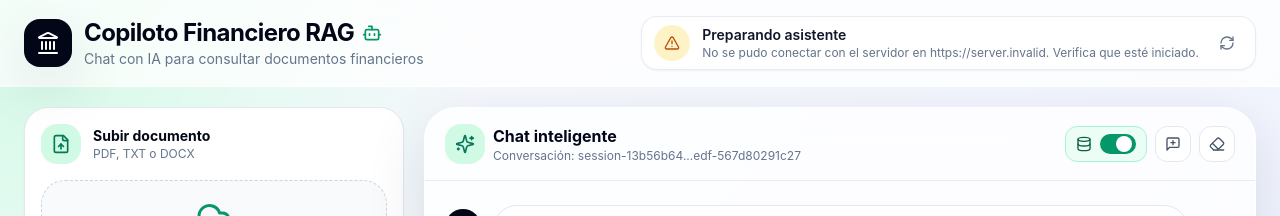
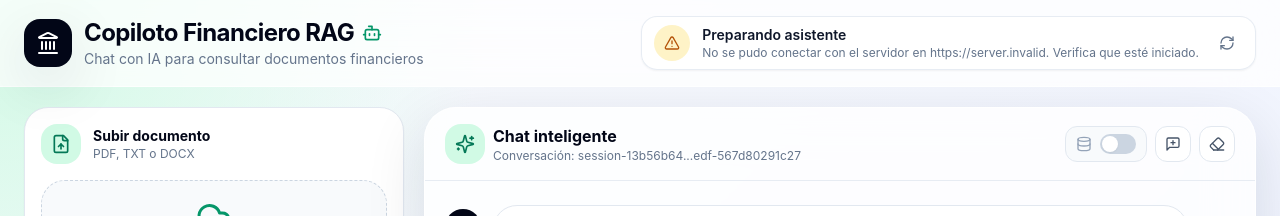
Before and after one commit to santiagonieto09/Copiloto-RAG-Frontend, a React (Vite) app: page / in a window 1280 px wide. Shown: the top 216 px of the page. Built offline with nearby package versions, Linux system fonts and the light colour scheme; no server answers.

Commit message:
feat: desactiva documentos cuando no hay archivos

```diff
--- a/src/App.tsx
+++ b/src/App.tsx
@@ -1,15 +1,24 @@
-import { ChatWindow } from './components/Chat/ChatWindow';
-import { DocumentsPanel } from './components/Documents/DocumentsPanel';
-import { HealthStatus } from './components/HealthStatus';
-import { AppShell } from './components/Layout/AppShell';
-import { useChat } from './hooks/useChat';
-import { useDocuments } from './hooks/useDocuments';
-import { useHealth } from './hooks/useHealth';
+import { useEffect } from "react";
+import { ChatWindow } from "./components/Chat/ChatWindow";
+import { DocumentsPanel } from "./components/Documents/DocumentsPanel";
+import { HealthStatus } from "./components/HealthStatus";
+import { AppShell } from "./components/Layout/AppShell";
+import { useChat } from "./hooks/useChat";
+import { useDocuments } from "./hooks/useDocuments";
+import { useHealth } from "./hooks/useHealth";
 
 function App() {
   const chat = useChat();
   const documents = useDocuments();
   const health = useHealth();
+  const hasDocuments = documents.documents.length > 0;
+  const { mode, setMode } = chat;
+
+  useEffect(() => {
+    if (!hasDocuments && mode === "rag") {
+      setMode("direct");
+    }
+  }, [hasDocuments, mode, setMode]);
 
   return (
     <AppShell
@@ -27,6 +36,7 @@ function App() {
         canSend={chat.canSend}
         isSending={chat.isSending}
         messages={chat.messages}
+        hasDocuments={hasDocuments}
         mode={chat.mode}
         onClearSession={chat.clearCurrentSession}
         onModeChange={chat.setMode}
--- a/src/components/Chat/ChatWindow.tsx
+++ b/src/components/Chat/ChatWindow.tsx
@@ -7,6 +7,7 @@ import { MessageBubble } from "./MessageBubble";
 
 interface ChatWindowProps {
   canSend: boolean;
+  hasDocuments: boolean;
   isSending: boolean;
   messages: ChatMessage[];
   mode: ChatMode;
@@ -19,6 +20,7 @@ interface ChatWindowProps {
 
 export function ChatWindow({
   canSend,
+  hasDocuments,
   isSending,
   messages,
   mode,
@@ -29,10 +31,12 @@ export function ChatWindow({
   sessionId,
 }: ChatWindowProps) {
   const bottomRef = useRef<HTMLDivElement | null>(null);
-  const isUsingDocuments = mode === "rag";
-  const documentsTooltip = isUsingDocuments
-    ? "Desactivar uso de documentos"
-    : "Activar uso de documentos";
+  const isUsingDocuments = hasDocuments && mode === "rag";
+  const documentsTooltip = !hasDocuments
+    ? "Sube un documento para activar esta opción"
+    : isUsingDocuments
+      ? "Desactivar uso de documentos"
+      : "Activar uso de documentos";
 
   useEffect(() => {
     bottomRef.current?.scrollIntoView({ behavior: "smooth" });
@@ -61,12 +65,20 @@ export function ChatWindow({
               type="button"
               role="switch"
               aria-checked={isUsingDocuments}
+              aria-disabled={!hasDocuments}
               aria-label={documentsTooltip}
-              onClick={() => onModeChange(isUsingDocuments ? "direct" : "rag")}
+              onClick={() => {
+                if (!hasDocuments) {
+                  return;
+                }
+                onModeChange(isUsingDocuments ? "direct" : "rag");
+              }}
               className={`group relative flex h-9 items-center gap-2 rounded-xl border px-2.5 text-xs font-semibold transition ${
                 isUsingDocuments
                   ? "border-emerald-200 bg-emerald-50 text-emerald-800"
-                  : "border-slate-200 bg-white text-slate-600 hover:border-slate-300 hover:text-slate-900"
+                  : hasDocuments
+                    ? "border-slate-200 bg-white text-slate-600 hover:border-slate-300 hover:text-slate-900"
+                    : "cursor-not-allowed border-slate-200 bg-slate-50 text-slate-400"
               }`}
             >
               <Database className="h-4 w-4" />
--- a/src/hooks/useChat.ts
+++ b/src/hooks/useChat.ts
@@ -30,7 +30,7 @@ export function useChat() {
   const [messages, setMessages] = useState<ChatMessage[]>(() => [
     createWelcomeMessage(),
   ]);
-  const [mode, setMode] = useState<ChatMode>("rag");
+  const [mode, setMode] = useState<ChatMode>("direct");
   const [isSending, setIsSending] = useState(false);
 
   const canSend = useMemo(() => !isSending, [isSending]);
```
